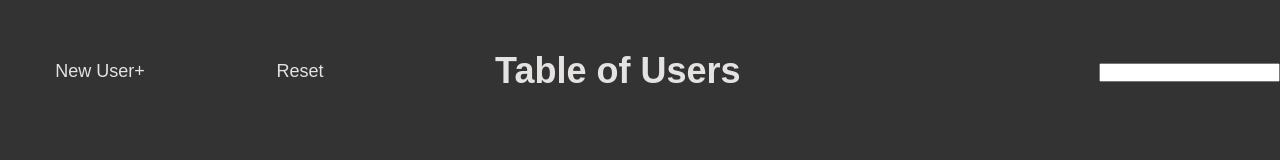
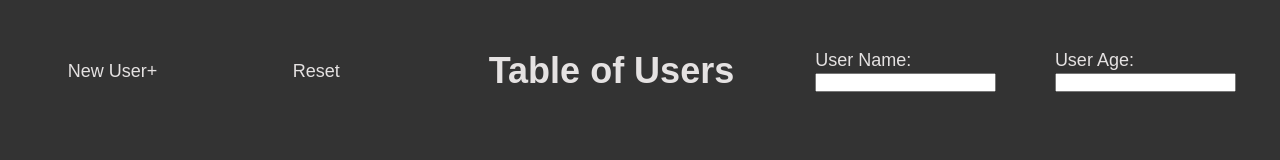
Before and after one commit to AlekseyLexey/Users-Table, a website with bundled scripts: page index.html in a window 1280 px wide. Built offline with nearby package versions, Linux system fonts and the light colour scheme.

Commit message:
editor complate + change style all inputs

```diff
--- a/index.html
+++ b/index.html
@@ -12,21 +12,28 @@
 
 		<header class="header">
 			<ul class="header__list">
-				<li>
-					<div class="header__items">
-						<div class="header__item" data-field="newUser">
+				<li class="header__item header__item_big item-header">
+					<div class="item-header__content">
+						<div class="item-header__item" data-field="newUser">
 							<p>New User+</p>
 						</div>
-						<div class="header__item" data-field="reset">
+						<div class="item-header__item" data-field="reset">
 							<p>Reset</p>
 						</div>
 					</div>
+
+					<h1 class="item-header__content">Table of Users</h1>
 				</li>
-				<li>
-					<h1>Table of Users</h1>
-				</li>
-				<li>
-					<input type="text" name="form[]" data-value="" class="header__input">
+
+				<li class="header__item item-header">
+					<div class="input__row">
+						<label for="userName">User Name:</label>
+						<input id="userName" type="text" name="userName" data-field="userName" class="input__element" value="">
+					</div>
+					<div class="input__row">
+						<label for="userAge">User Age:</label>
+						<input id="userAge" type="number" name="userAge" data-field="userAge" class="input__element" value="">
+					</div>
 				</li>
 			</ul>
 		</header>
--- a/src/css/general.css
+++ b/src/css/general.css
@@ -7,3 +7,24 @@
 	border-radius: 5px;
 	cursor: pointer;
 }
+
+.input__row {
+	flex: 0 1 40px;
+	width: 350px;
+	display: flex;
+	justify-content: space-between;
+	margin-bottom: 10px;
+}
+
+.input__element {
+	padding-left: 10px;
+}
+
+.close {
+	position: fixed;
+	top: 0;
+	right: 0;
+	cursor: pointer;
+	font-size: 30px;
+	transform: translate(-150%, 50%);
+}
--- a/src/css/style.css
+++ b/src/css/style.css
@@ -10,20 +10,35 @@
 	justify-content: space-between;
 }
 
-.header__list {
+.header ul li {
 	display: flex;
 }
 
-.header__items {
+.header__item {
 	flex: 0 1 auto;
+}
+
+.header__item_big {
+	flex: 0 1 75%;
+}
+
+.item-header {
 	display: flex;
 	align-items: center;
 	justify-content: space-between;
 }
 
-.header__item {
-	flex: 1 0 200px;
-	text-align: center;
+.item-header__content {
+	flex: 0 1 50%;
+	display: flex;
+	align-items: center;
+	justify-content: center;
+}
+
+.item-header__item {}
+
+div.item-header__content {
+	justify-content: space-around;
 }
 
 .header__item p {
--- a/src/indexsScripts/newUser.js
+++ b/src/indexsScripts/newUser.js
@@ -32,7 +32,7 @@ countInp.addEventListener('input', (e) => {
 	data.counter = isNull(e.target.value) ? e.target.value : null;
 });
 
-submitBtn.addEventListener('click', (e) => {
+submitBtn.addEventListener('click', async (e) => {
 	let flag = true;
 
 	for (const item of Object.values(data)) {
@@ -43,7 +43,7 @@ submitBtn.addEventListener('click', (e) => {
 	}
 
 	if (flag) {
-		createUser(data);
+		await createUser(data);
 		e.target.style.backgroundColor = 'blue';
 		setTimeout(() => {
 			location = `/index.html`;
```
Also changed, not shown: editor.html (+10 -10 lines), newUser.html (+6 -6 lines), src/css/editor-style.css (+0 -12 lines), src/css/user-style.css (+0 -9 lines), src/indexsScripts/editor.js (+24 -8 lines).
